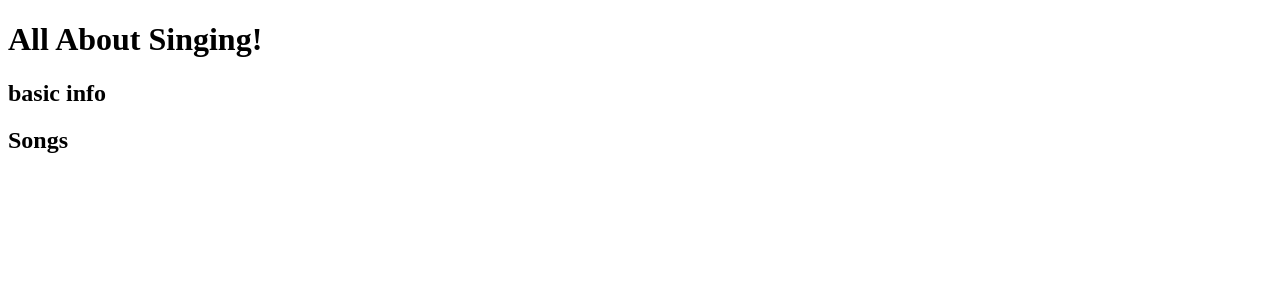
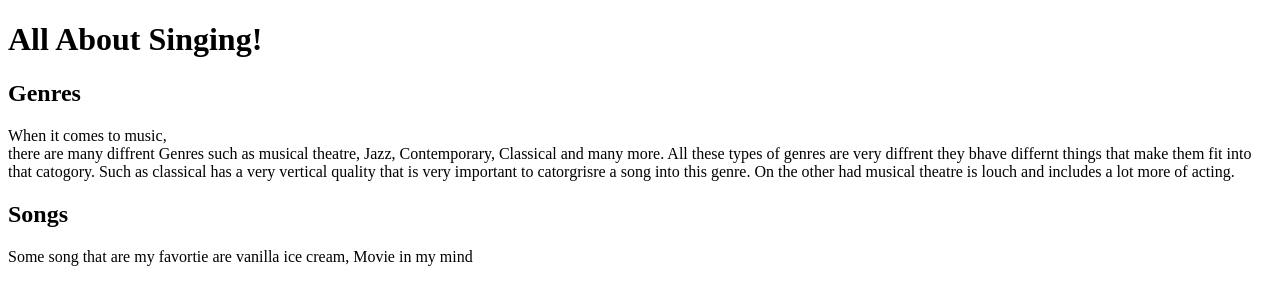
Before and after one commit to Ilovetosing9/1-1-HTML-Basics, a plain HTML site: page index.html in a window 1280 px wide. Drawn offline with Linux system fonts and the light colour scheme.

Commit message:
All About Singing!

```diff
--- a/index.html
+++ b/index.html
@@ -9,9 +9,9 @@
 
 <h1>All About Singing!</h1>
 
-<h2>basic info</h2>
-
+<h2>Genres</h2>
+<p>When it comes to music, <br> there are many diffrent Genres such as musical theatre, Jazz, Contemporary, Classical and many more. All these types of genres are very diffrent they bhave differnt things that make them fit into that catogory. Such as classical has a very vertical quality that is very important to catorgrisre a song into this genre. On the other had musical theatre is louch and includes a lot more of acting. </p>
 <h2>Songs</h2>
-
+<p>Some song that are my favortie are vanilla ice cream, Movie in my mind</p>
 </body>
 </html>
```
